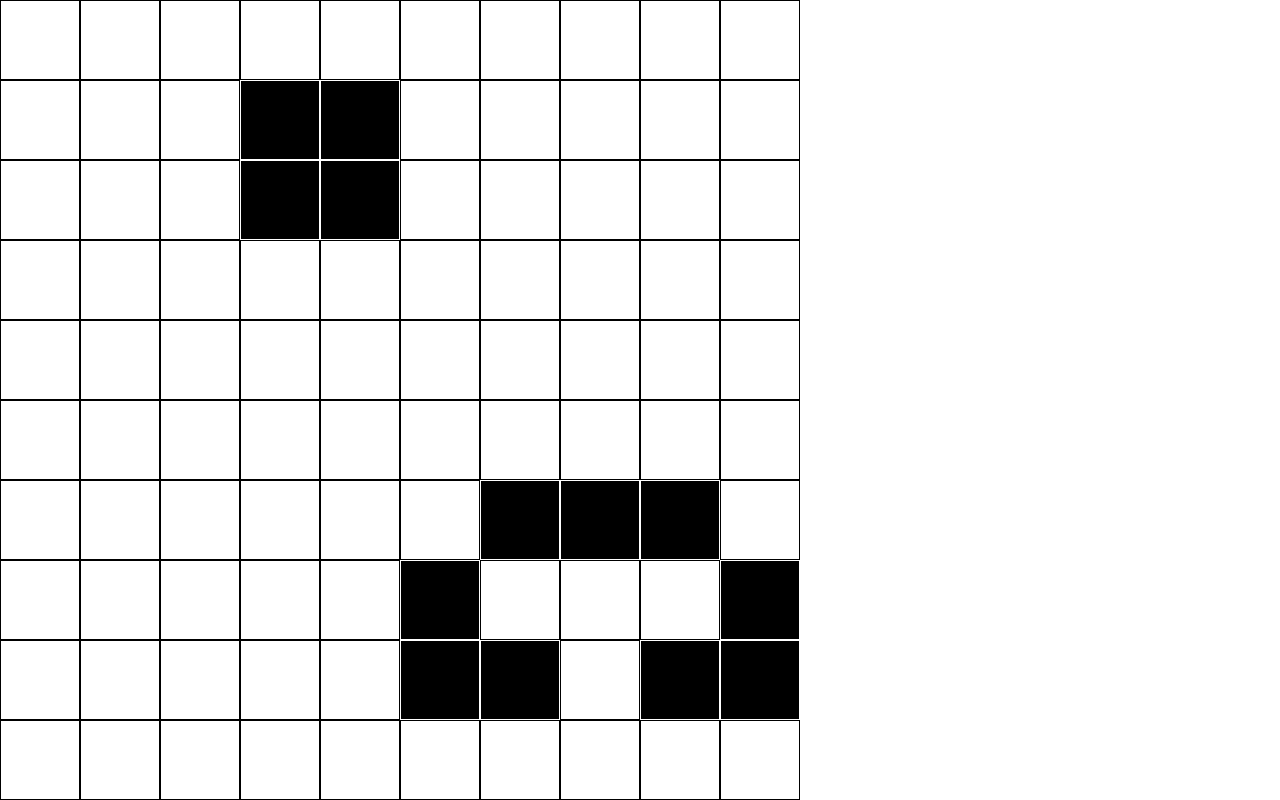
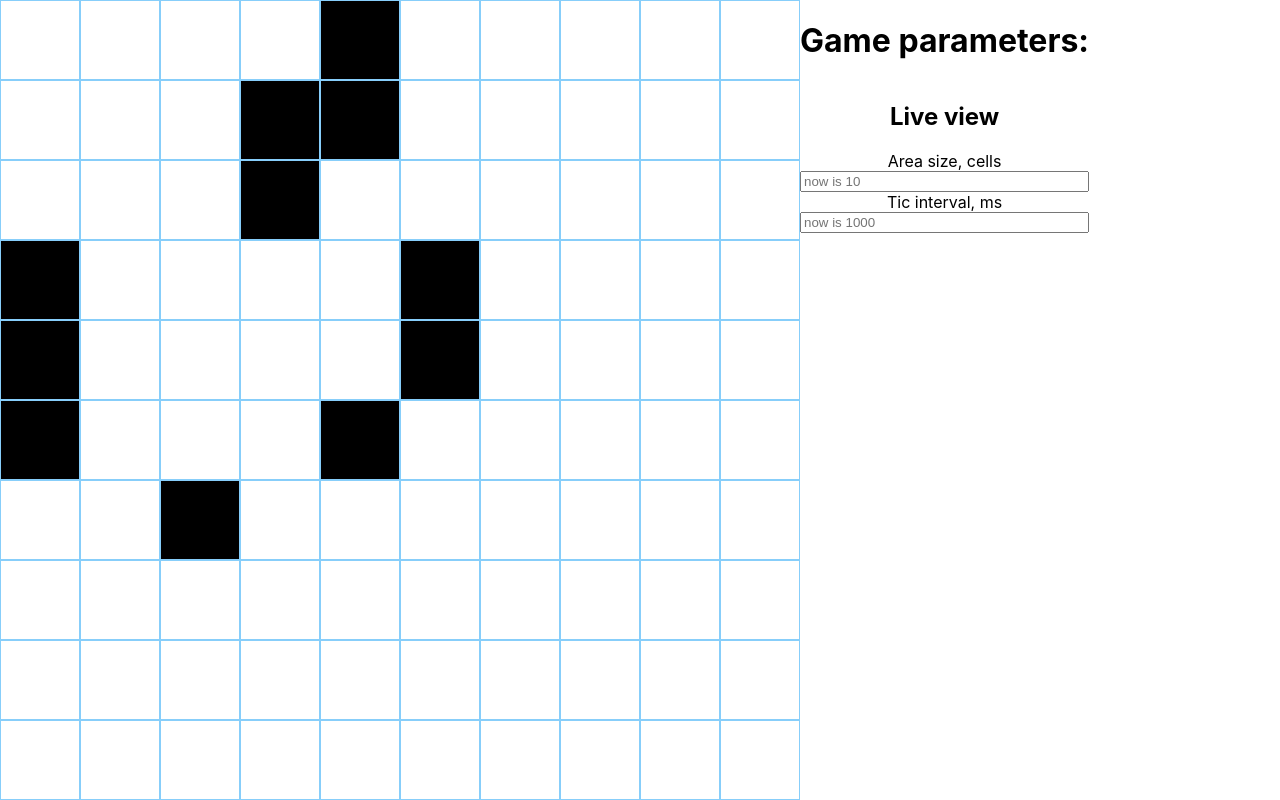
Before and after one commit to 0586534332georgy/ui-life-game, a React (Create React App) app: page / in a window 1280 px wide. Built offline with nearby package versions, Linux system fonts and the light colour scheme.

Commit message:
game custom parameters

```diff
--- a/src/App.tsx
+++ b/src/App.tsx
@@ -1,11 +1,18 @@
+import { useState } from 'react';
 import './App.css';
+import { InputParameters } from './components/InputParameters';
 import { Life } from './components/Life';
+import config from './config/default-config.json'
 
 
 function App() {
+  const [areaSize, setAreaSize] = useState<number>(config["game-area-size"]);
+  const [gameTicInterval, setGameTicInterval] = useState<number>(config["game-tic-interval"]);
   return (
-    <div className="App">
-      <Life />
+    <div className="App" style={{display:'flex', flexDirection:'row'}}>
+      <Life areaSize={areaSize} gameTicInterval={gameTicInterval}/>
+      <InputParameters areaSize={areaSize} ticInterval={gameTicInterval}
+            setAreaSize={setAreaSize} setTicInterval={setGameTicInterval} />
     </div>
   )
 }
--- /dev/null
+++ b/src/components/InputParameters.tsx
@@ -0,0 +1,39 @@
+import { useState } from "react";
+
+type Params = {
+    areaSize: number;
+    ticInterval: number;
+    setAreaSize: (s: number) => void;
+    setTicInterval: (t: number) => void;
+}
+
+export const InputParameters: React.FC<Params> = ({areaSize, ticInterval, setAreaSize, setTicInterval}) => {
+    const [tmpAreaSize, setTmpAreaSize] = useState<string>('');
+    const [tmpTicInterval, setTmpTicInterval] = useState<string>('');
+
+    function setNewParams() {
+        if (tmpAreaSize) setAreaSize(Number(tmpAreaSize));
+        if (tmpTicInterval) setTicInterval(Number(tmpTicInterval));
+        setTmpAreaSize('');
+        setTmpTicInterval('');
+    }
+
+    return (
+        <div style={{display:'flex', flexDirection:'column' }}>
+            <h1>Game parameters:</h1>
+            <h2>Live view</h2>
+            <span>Area size, cells</span>
+            <input title="input Game area size"
+                    value={tmpAreaSize}
+                    placeholder={`now is ${areaSize}`}
+                    onChange={e => setTmpAreaSize(e.target.value)} />
+            <span>Tic interval, ms</span>
+            <input title="input Tic interval" placeholder={`now is ${ticInterval}`}
+                    value={tmpTicInterval}
+                    onChange={e => setTmpTicInterval(e.target.value)} />
+            {(tmpAreaSize || tmpTicInterval)
+                && <button onClick={() => setNewParams()}>Set parameters</button>}
+        </div>
+    )
+
+}
--- a/src/components/Life.tsx
+++ b/src/components/Life.tsx
@@ -4,24 +4,35 @@ import config from './../config/default-config.json'
 import { useEffect, useRef, useState } from "react";
 import { LifeMatrix } from "../services/LifeMatrix";
 
-export const Life: React.FC = () => {
+type Props = {
+    areaSize: number;
+    gameTicInterval: number;
+}
 
-    const areaSize = config["game-area-size"];
-    const gameTicInterval = config["game-tic-interval"]
+export const Life: React.FC<Props> = ({areaSize, gameTicInterval}) => {
+
     const [lifeArray, setLifeArray] = useState<number[][]>([]);
     const lifeMatrix = useRef<LifeMatrix>();
 
     function tic() {
         if(lifeMatrix.current == null) {
-            lifeMatrix.current = new LifeMatrix(getRandomMatrix(areaSize));
+            getNewLifeMatrix();
         };
-        setLifeArray(lifeMatrix.current.nextGeneration());
+        setLifeArray(lifeMatrix.current!.nextGeneration());
     }
 
     useEffect(() => {
         const interval = setInterval(tic, gameTicInterval);
         return () => clearInterval(interval);
     }, [gameTicInterval])
+
+    useEffect(() => {
+        getNewLifeMatrix();
+    }, [areaSize]);
+
+    function getNewLifeMatrix() {
+        lifeMatrix.current = new LifeMatrix(getRandomMatrix(areaSize));
+    }
 
     return (
         <div>
--- a/src/components/Row.tsx
+++ b/src/components/Row.tsx
@@ -23,7 +23,7 @@ const Row: React.FC<Props> = ({cells}) => {
             backgroundColor: cell == 0 ? 'white' : 'black',
             borderStyle: 'solid',
             borderWidth: '1px',
-            borderColor: cell == 1 ? 'white' : 'black',
+            borderColor: 'lightskyblue',
             height: cellSize,
             width: cellSize
         }
--- a/src/config/default-config.json
+++ b/src/config/default-config.json
@@ -1,5 +1,5 @@
 {
     "game-area-size": 10,
-    "game-tic-interval": 500,
-    "min-cell-size": 2
+    "game-tic-interval": 1000,
+    "min-cell-size": 4
 }
```
